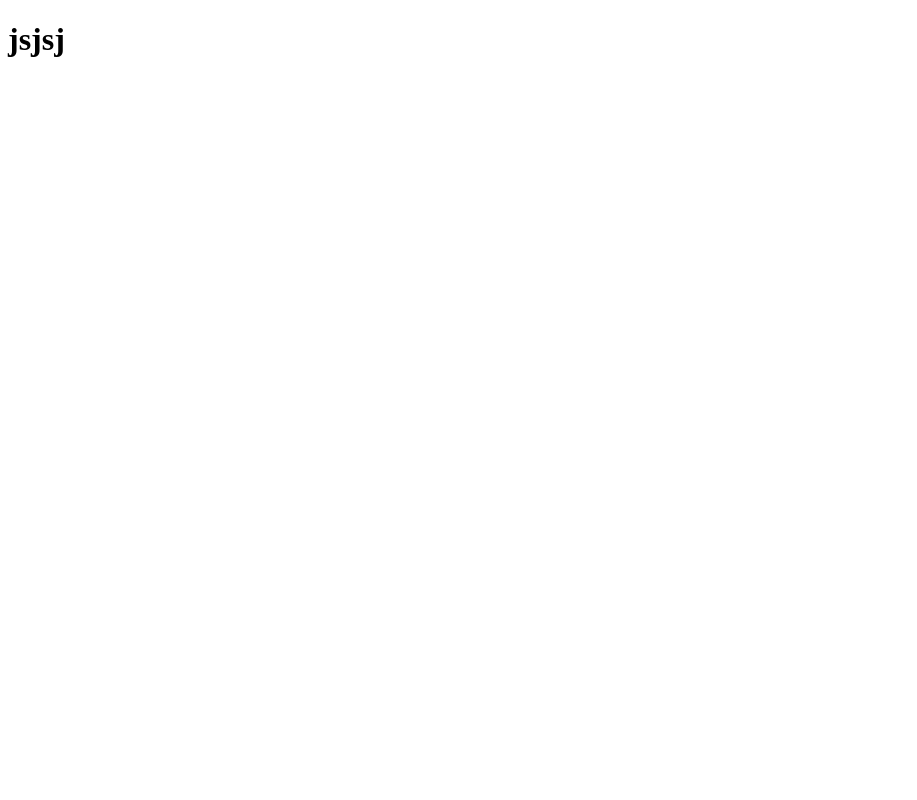
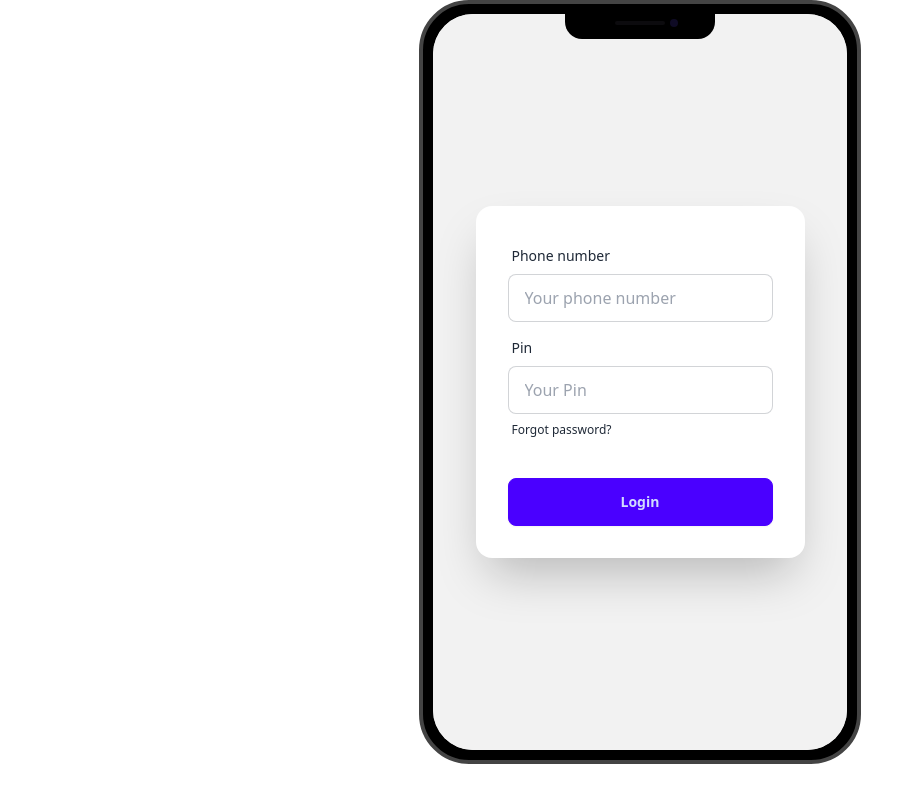
Before and after one commit to jarinkhan/donation-app, a plain HTML site: page index.html in a window 1280 px wide. Shown: the whole page, without its empty margins (0-917 px from the left). Drawn offline with nearby package versions, Linux system fonts and the light colour scheme.

Commit message:
simple login handler and prevent default added

```diff
--- a/index.html
+++ b/index.html
@@ -4,8 +4,47 @@
     <meta charset="UTF-8">
     <meta name="viewport" content="width=device-width, initial-scale=1.0">
     <title>Donation App</title>
+    <link rel="stylesheet" href="styles/style.css">
+    <link href="https://cdn.jsdelivr.net/npm/daisyui@4.12.11/dist/full.min.css" rel="stylesheet" type="text/css" />
+<script src="https://cdn.tailwindcss.com"></script>
 </head>
 <body>
-    <h1>jsjsj</h1>
+    <main class="flex justify-center">
+        <div class="mockup-phone">
+            <div class="camera"></div>
+            <div class="display">
+              <div class="artboard artboard-demo phone-3">
+                <div class="hero bg-base-200 min-h-screen">
+                    <div class="hero-content flex-col lg:flex-row-reverse">
+
+                      <div class="card bg-base-100 w-full max-w-sm shrink-0 shadow-2xl">
+                        <form class="card-body">
+                          <div class="form-control">
+                            <label class="label">
+                              <span class="label-text">Phone number</span>
+                            </label>
+                            <input id="phone" type="number" placeholder="Your phone number" class="input input-bordered" required />
+                          </div>
+                          <div class="form-control">
+                            <label class="label">
+                              <span class="label-text">Pin</span>
+                            </label>
+                            <input type="password" placeholder="Your Pin" class="input input-bordered" autocomplete="off" required />
+                            <label class="label">
+                              <a href="#" class="label-text-alt link link-hover">Forgot password?</a>
+                            </label>
+                          </div>
+                          <div class="form-control mt-6">
+                            <button id="btn-login" class="btn btn-primary">Login</button>
+                          </div>
+                        </form>
+                      </div>
+                    </div>
+                  </div>
+              </div>
+            </div>
+          </div>
+    </main>
+    <script src="js/login.js"></script>
 </body>
 </html>
--- /dev/null
+++ b/js/login.js
@@ -0,0 +1,9 @@
+
+document.getElementById('btn-login').addEventListener('click', function(event){
+    event.preventDefault();  //prevent for reloading by default
+    console.log('login button clicked');
+
+    const phoneNumber = document.getElementById('phone').value;
+    console.log(phoneNumber);
+
+})
```
Also changed, not shown: tailwind.config.js (added).
